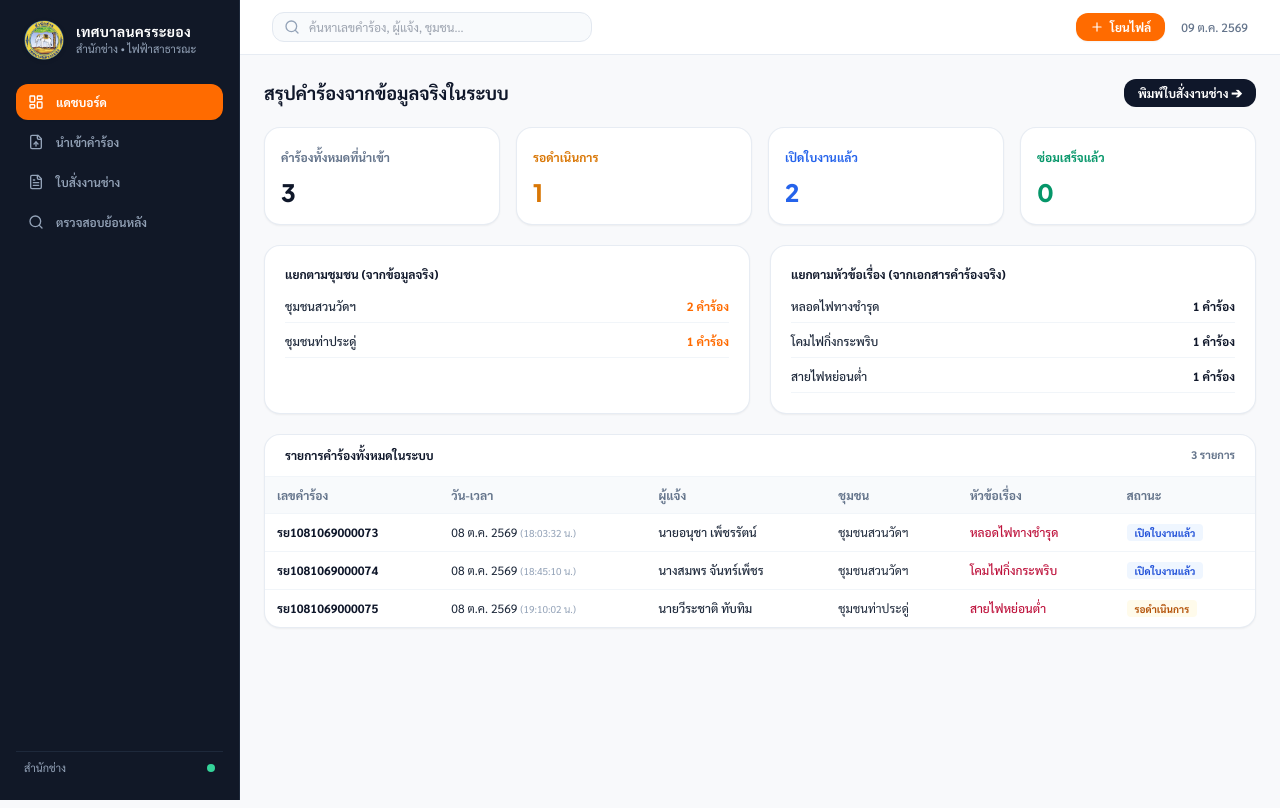
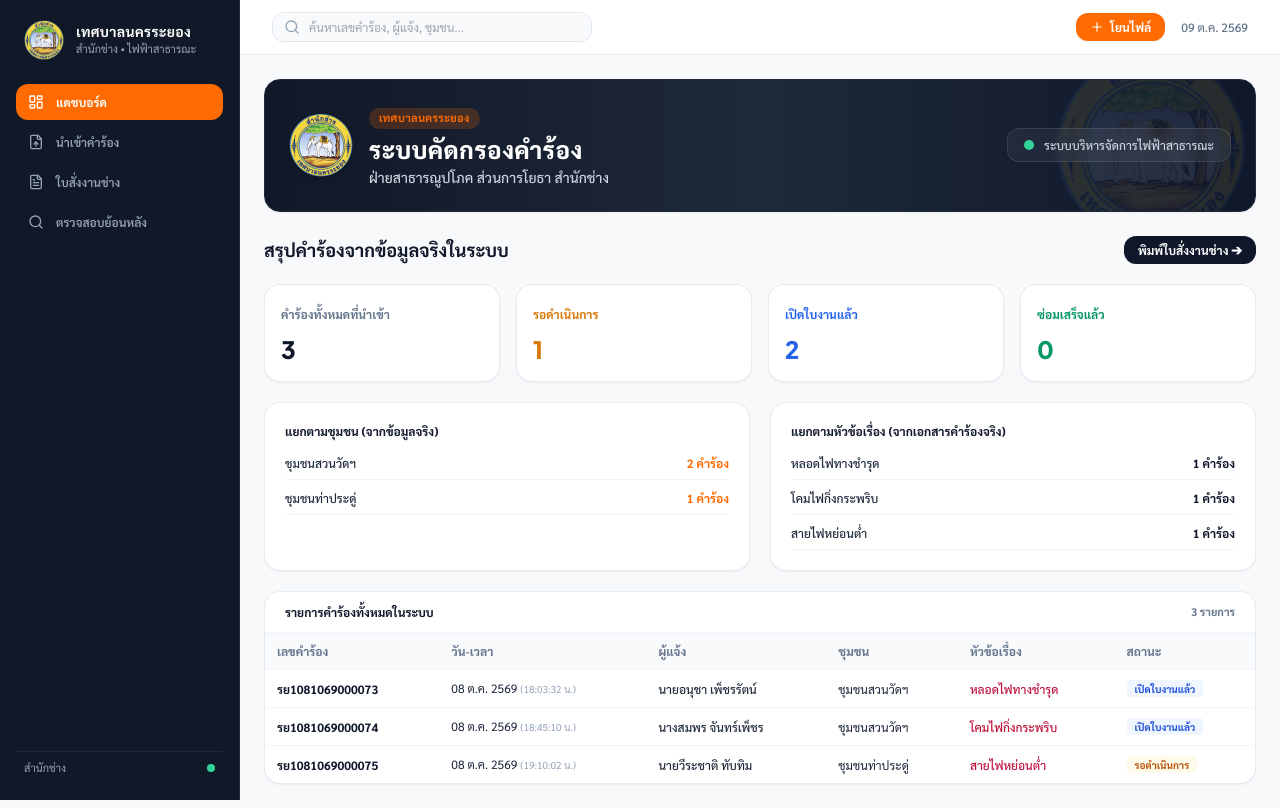
Before and after one commit to snaker0747/Rayong-Request-Hub, a Next.js app: page / in a window 1280 px wide. Built offline with nearby package versions, Linux system fonts and the light colour scheme; no server answers; the database is empty.

Commit message:
feat: เพิ่มแบนเนอร์ทางการ ระบบคัดกรองคำร้อง ฝ่ายสาธารณูปโภค ส่วนการโยธา สำนักช่าง

```diff
--- a/src/app/page.tsx
+++ b/src/app/page.tsx
@@ -3,6 +3,7 @@
 import React, { useState, useEffect } from 'react';
 import Sidebar from '../components/Sidebar';
 import Header from '../components/Header';
+import Banner from '../components/Banner';
 import DashboardTab from '../components/DashboardTab';
 import UploadTab from '../components/UploadTab';
 import DispatchTab from '../components/DispatchTab';
@@ -79,6 +80,9 @@ export default function Home() {
 
         {/* Content Body */}
         <main className="p-6 flex-1 max-w-7xl w-full mx-auto">
+          {/* Banner */}
+          <Banner />
+
           {currentTab === 'dashboard' && (
             <DashboardTab
               complaints={complaints}
--- /dev/null
+++ b/src/components/Banner.tsx
@@ -0,0 +1,44 @@
+'use client';
+
+import React from 'react';
+
+export default function Banner() {
+  return (
+    <div className="no-print mb-6">
+      <div className="relative overflow-hidden rounded-2xl bg-gradient-to-r from-[#111827] via-[#1e293b] to-[#0f172a] text-white p-5 md:p-6 shadow-sm border border-slate-800">
+        {/* Subtle Watermark Logo Background */}
+        <div className="absolute right-2 -bottom-8 opacity-10 pointer-events-none select-none">
+          <img src="/logo.png" alt="" className="w-48 h-48 object-contain" />
+        </div>
+
+        <div className="relative z-10 flex flex-col sm:flex-row sm:items-center justify-between gap-4">
+          {/* Logo & Main Title */}
+          <div className="flex items-center gap-4">
+            <img
+              src="/logo.png"
+              alt="สำนักช่าง เทศบาลนครระยอง"
+              className="w-14 h-14 md:w-16 md:h-16 object-contain shrink-0 drop-shadow-md"
+            />
+            <div>
+              <div className="inline-flex items-center gap-1.5 px-2.5 py-0.5 rounded-full bg-[#FF6B00]/20 text-[#FF6B00] text-[11px] font-bold tracking-wide mb-1">
+                เทศบาลนครระยอง
+              </div>
+              <h2 className="text-xl md:text-2xl font-black text-white tracking-wide leading-tight">
+                ระบบคัดกรองคำร้อง
+              </h2>
+              <p className="text-xs md:text-sm text-slate-300 font-medium mt-0.5">
+                ฝ่ายสาธารณูปโภค ส่วนการโยธา สำนักช่าง
+              </p>
+            </div>
+          </div>
+
+          {/* Department badge / indicator */}
+          <div className="hidden lg:flex items-center gap-2.5 text-xs text-slate-300 bg-white/5 border border-white/10 px-4 py-2 rounded-xl backdrop-blur-sm self-start sm:self-auto">
+            <span className="w-2.5 h-2.5 rounded-full bg-emerald-400"></span>
+            <span className="font-medium">ระบบบริหารจัดการไฟฟ้าสาธารณะ</span>
+          </div>
+        </div>
+      </div>
+    </div>
+  );
+}
```
